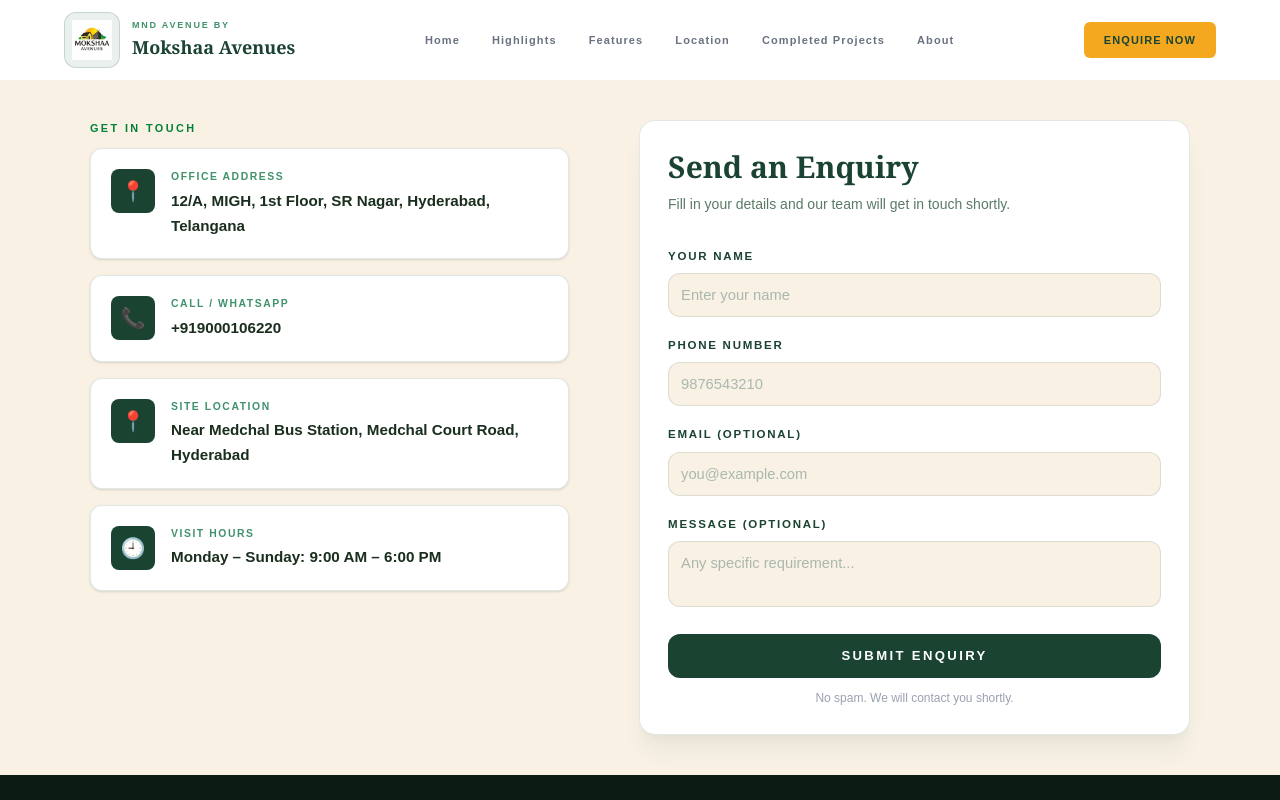
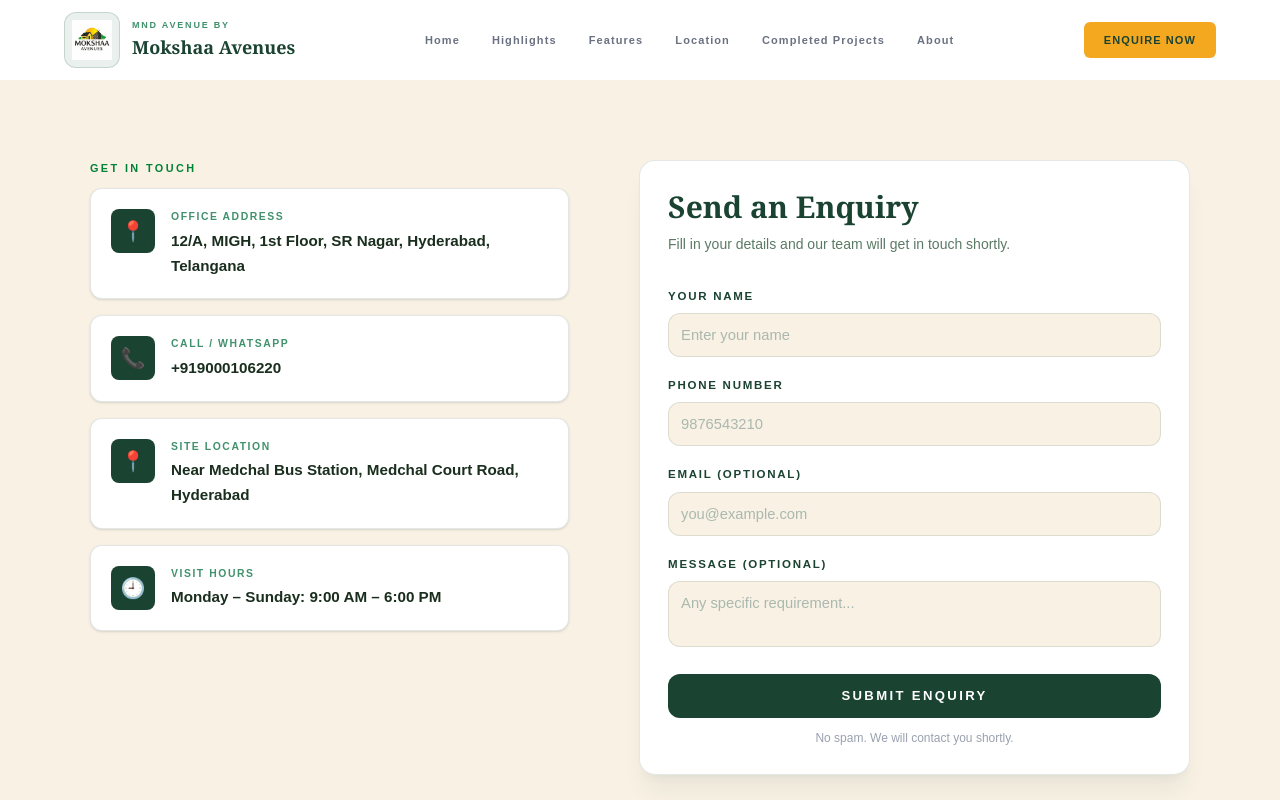
Before and after one commit to Amarnath43/MokshaaAvenues, a Next.js app: page /contact in a window 1280 px wide. Shown: the top 800 px of the page. Built offline with nearby package versions, Linux system fonts and the light colour scheme.

Commit message:
fixed layout issues

```diff
--- a/app/components/contact/Form.jsx
+++ b/app/components/contact/Form.jsx
@@ -62,7 +62,7 @@ export default function ContactForm() {
             initial="hidden"
             whileInView="show"
             viewport={{ once: true, amount: 0.15 }}
-            className="bg-white rounded-2xl border border-[var(--border,#e5e7eb)] p-5 md:p-7 shadow-xl shadow-[#1b43320f] order-1 lg:order-2"
+            className="bg-white rounded-2xl border border-[var(--border,#e5e7eb)] p-5 md:p-7 shadow-xl shadow-[#1b43320f] order-1 lg:order-2 "
         >
             <h3 className="font-bold text-3xl mb-2 font-serif text-[var(--forest,#1B4332)]">
                 Send an Enquiry
--- a/app/contact/page.jsx
+++ b/app/contact/page.jsx
@@ -9,7 +9,7 @@ export default function ContactSection() {
   return (
     <section
       id="contact"
-      className="px-6 md:px-[60px] py-[20px] md:py-[40px]"
+      className="px-6 md:px-[60px] py-[20px] md:py-20 scroll-mt-24"
       style={{ background: "var(--warm, #FAF9F6)" }}
     >
       <div className="max-w-[1100px] mx-auto grid grid-cols-1 lg:grid-cols-[1fr_1.15fr] gap-12 lg:gap-[70px] items-start">
```
